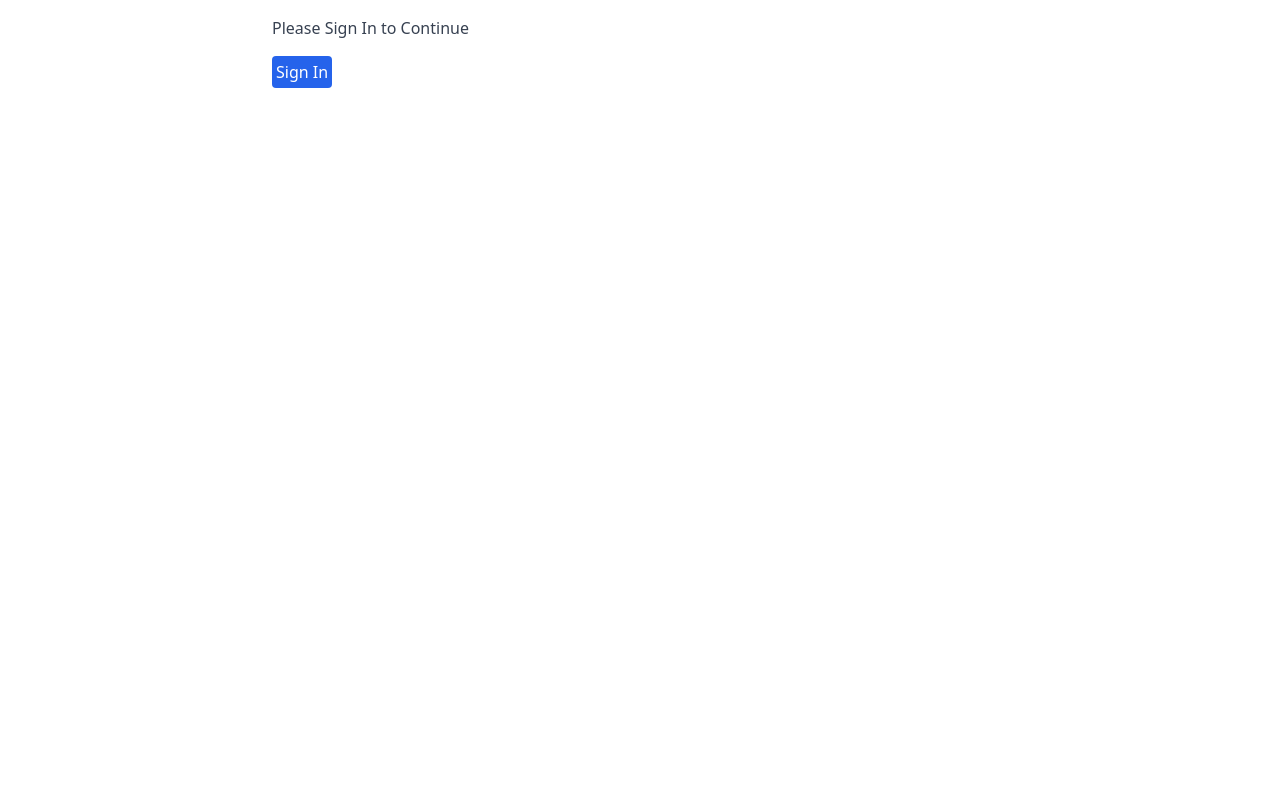
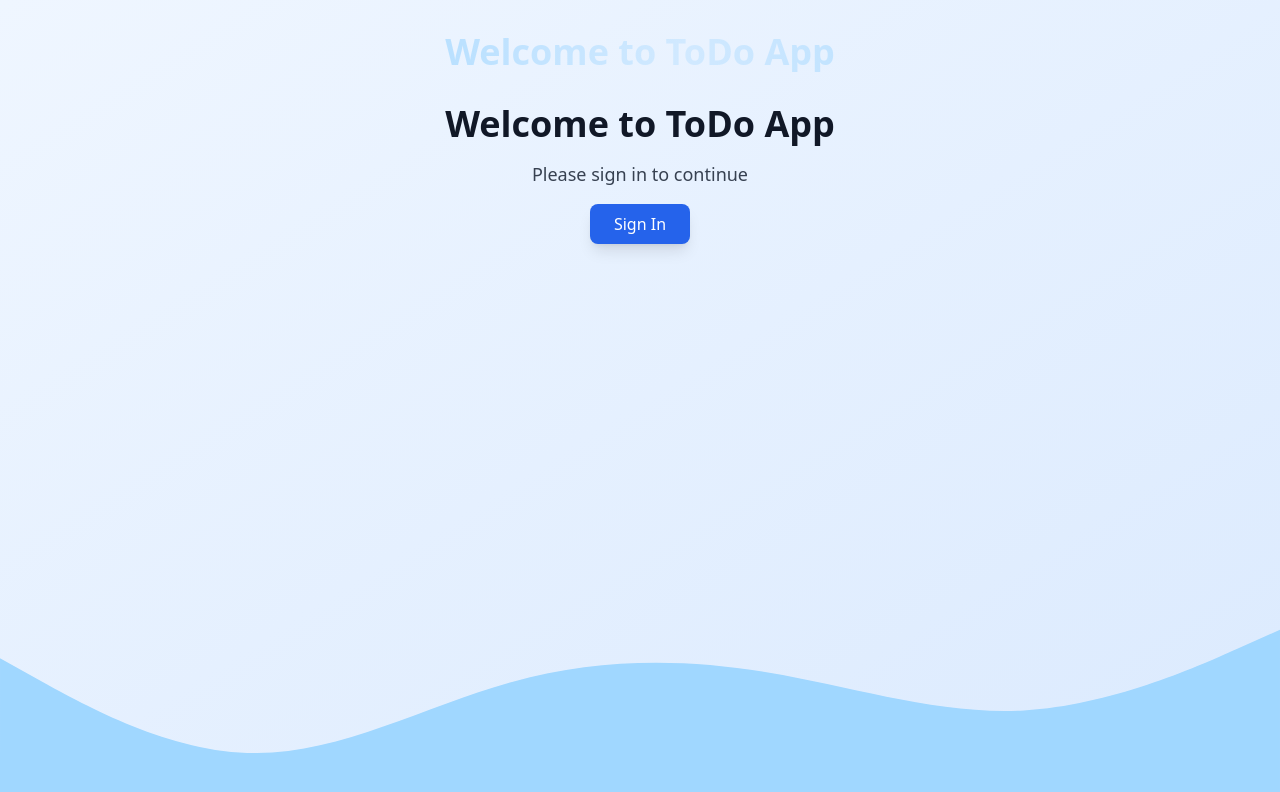
Before and after one commit to AbdurraoufE/convextodoapp, a Next.js app: page / in a window 1280 px wide. Shown: the top 792 px of the page. Built offline with nearby package versions, Linux system fonts and the light colour scheme; no server answers.

Commit message:
updated the landing page

```diff
--- a/package.json
+++ b/package.json
@@ -15,6 +15,7 @@
     "openai": "^4.58.1",
     "react": "^18.3.1",
     "react-dom": "^18.3.1",
+    "react-icons": "^5.3.0",
     "stripe": "^16.10.0"
   },
   "devDependencies": {
--- a/src/app/globals.css
+++ b/src/app/globals.css
@@ -1,3 +1,26 @@
 @tailwind base;
 @tailwind components;
 @tailwind utilities;
+
+/* Shimmering Animation */
+@keyframes shimmer {
+    0% {
+      background-position: -500px 0;
+    }
+    100% {
+      background-position: 500px 0;
+    }
+  }
+
+  .shimmer-animation {
+    background: linear-gradient(
+      to right,
+      #d1e9ff 0%,
+      #a0d7ff 50%,
+      #d1e9ff 100%
+    );
+    background-size: 1000px 100%;
+    -webkit-background-clip: text;
+    -webkit-text-fill-color: transparent;
+    animation: shimmer 2s infinite linear;
+  }
--- a/src/app/page.tsx
+++ b/src/app/page.tsx
@@ -5,31 +5,76 @@ import { NewToDoForm } from "./_components/new-todo-form";
 import { ToDoList } from "./_components/to-do-list";
 import { SignInButton, UserButton } from "@clerk/nextjs";
 import { GenerateTodosForm } from "./_components/generate-todos-form";
+import { FaClipboardList } from "react-icons/fa"; // Importing FontAwesome ToDo list icon
 
 export default function Home() {
   return (
-    <div className="max-w-screen-md mx-auto p-4 space-y-4">
+    <div className="relative min-h-screen bg-gradient-to-br from-blue-50 to-blue-100 flex flex-col items-center justify-start">
+      {/* Shimmering Welcome Text at the Top */}
+      <h1 className="text-4xl font-extrabold text-gray-900 mt-8 shimmer-animation">
+        Welcome to ToDo App
+      </h1>
+
+      {/* Wave SVG */}
+      <div className="absolute bottom-0 w-full">
+        <svg
+          className="w-full"
+          xmlns="http://www.w3.org/2000/svg"
+          viewBox="0 0 1440 320"
+        >
+          <path
+            fill="#a0d7ff"
+            fillOpacity="1"
+            d="M0,160L48,186.7C96,213,192,267,288,266.7C384,267,480,213,576,186.7C672,160,768,160,864,176C960,192,1056,224,1152,218.7C1248,213,1344,171,1392,149.3L1440,128L1440,320L1392,320C1344,320,1248,320,1152,320C1056,320,960,320,864,320C768,320,672,320,576,320C480,320,384,320,288,320C192,320,96,320,48,320L0,320Z"
+          ></path>
+        </svg>
+      </div>
+
+      {/* Main Content */}
+      <div className="relative z-10 max-w-screen-md mx-auto p-8 space-y-6 text-center">
+        {/* Authenticated View */}
         <Authenticated>
-        <div className="div flex items-center justify-between">
-          <h1 className="text-xl font-bold">Welcome to Todo List Application</h1>
-          <UserButton/>
+          <div className="bg-white p-6 shadow-lg rounded-lg space-y-4">
+            <h1 className="text-3xl font-bold text-gray-800">
+              Your ToDo List
+            </h1>
+            <UserButton />
+            <div className="flex items-center space-x-3">
+              {/* ToDo Icon */}
+              <FaClipboardList className="text-blue-600" size={40} />
+              <ToDoList />
             </div>
-        <ToDoList/>
-        <GenerateTodosForm/>
-        <NewToDoForm/>
+            <GenerateTodosForm />
+            <NewToDoForm />
+          </div>
         </Authenticated>
 
+        {/* Unauthenticated View */}
         <Unauthenticated>
-        <p className="text-gray-700">Please Sign In to Continue</p>
+          <div className="flex flex-col items-center space-y-4">
+            <h1 className="text-4xl font-extrabold text-gray-900">
+              Welcome to ToDo App
+            </h1>
+            <p className="text-gray-700 text-lg">
+              Please sign in to continue
+            </p>
             <SignInButton>
-          <button className="p-1 bg-blue-600 text-white rounded">Sign In</button>
+              <button className="px-6 py-2 bg-blue-600 hover:bg-blue-700 text-white rounded-lg shadow-lg transition duration-300 ease-in-out transform hover:scale-105">
+                Sign In
+              </button>
             </SignInButton>
+          </div>
         </Unauthenticated>
 
+        {/* Loading View */}
         <AuthLoading>
-        <p>Loading... Wait One Second!</p>
+          <div className="flex justify-center items-center">
+            <p className="text-lg text-blue-600 animate-pulse">
+              Loading... Please Wait!
+            </p>
+          </div>
         </AuthLoading>
-
+      </div>
     </div>
   );
 }
```
Also changed, not shown: 1 other file (tests, documents, lock files or other folders). Lines whose indentation alone changed are shown as unchanged.
